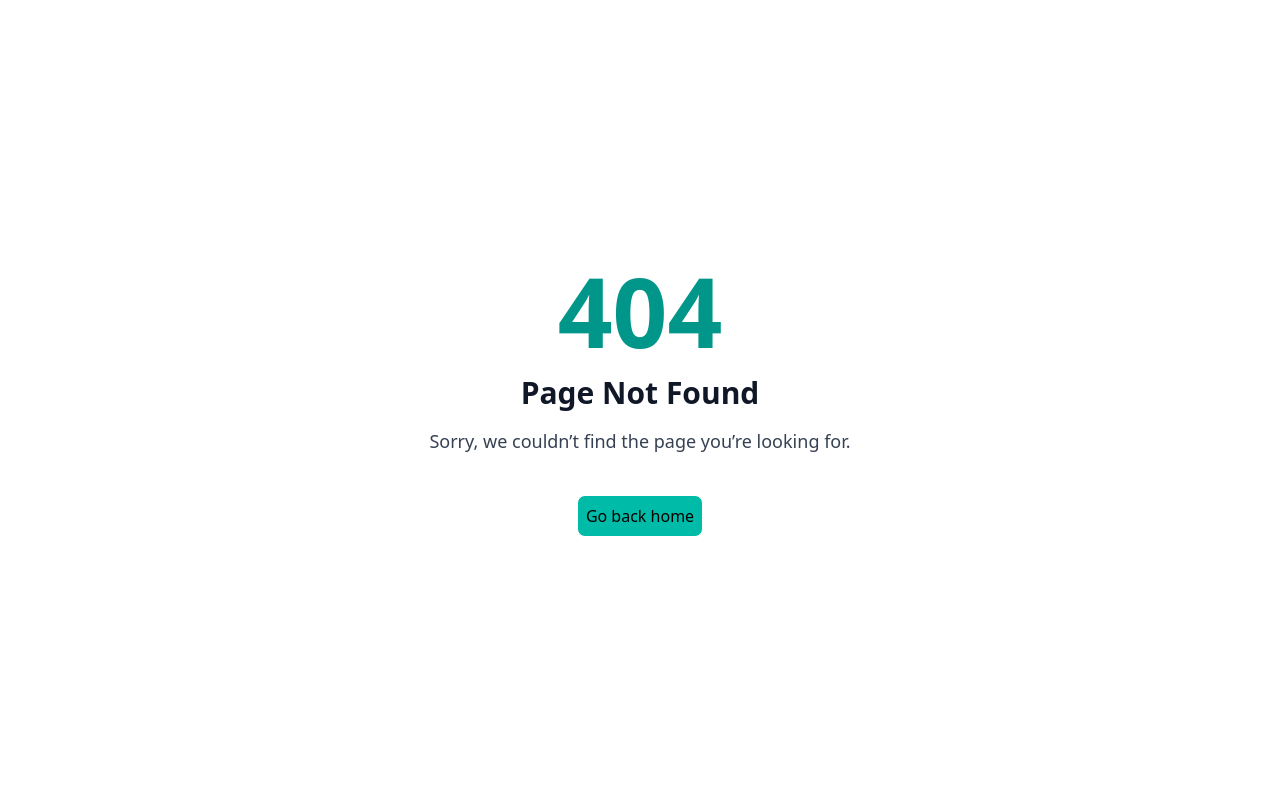
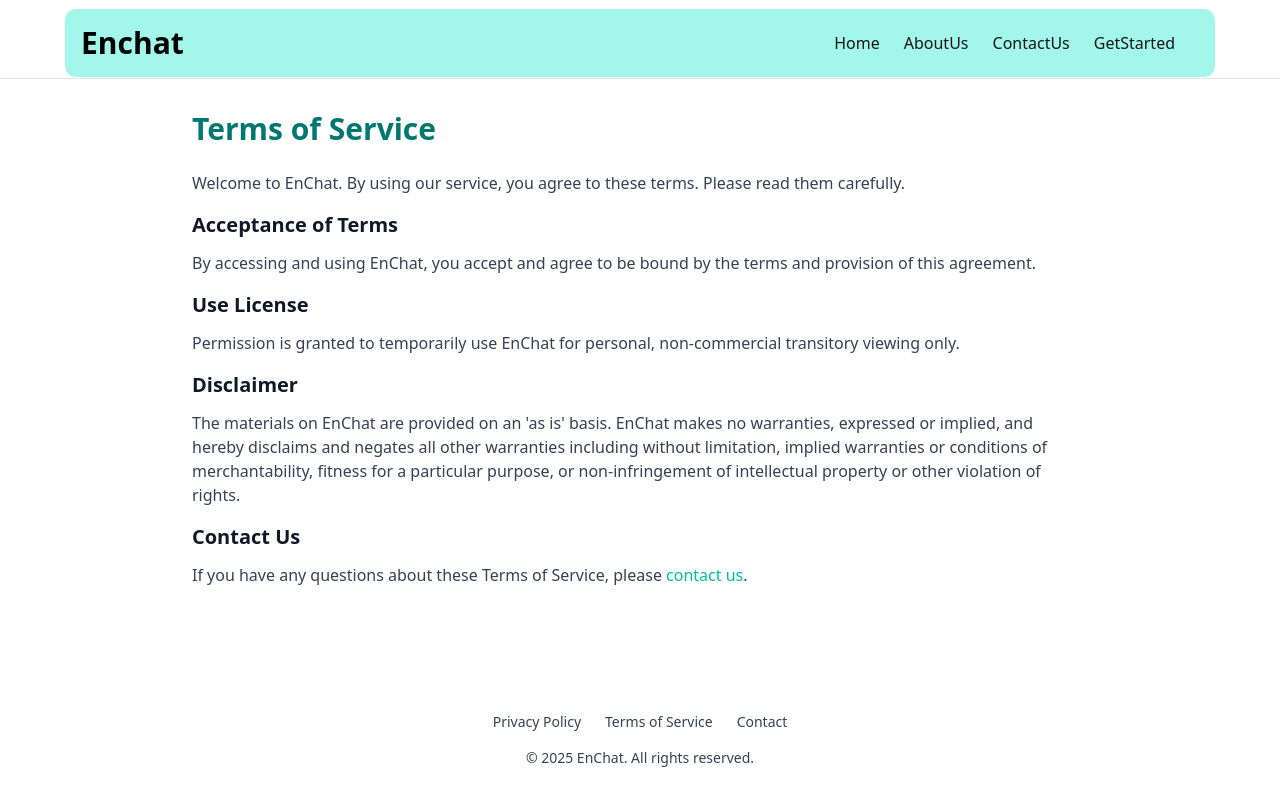
Before and after one commit to TajinderS22/EnChat, a Next.js app in the folder apps/web/: page /terms in a window 1280 px wide. Before the commit this address had no page. Built offline with nearby package versions, Linux system fonts and the light colour scheme.

Commit message:
Added missing routes

```diff
--- /dev/null
+++ b/apps/web/app/contact/page.tsx
@@ -0,0 +1,62 @@
+import Link from "next/link";
+import Navbar from "../../components/Navbar";
+
+export default function Contact() {
+  return (
+    <div className="flex flex-col max-w-[1920px] min-h-[100svh] mx-auto relative bg-white dark:bg-black">
+      {/* Header */}
+      <div className="sticky top-0 w-full backdrop-blur-md z-10 border-b border-gray-500/20">
+        <Navbar />
+      </div>
+
+      <main className="flex-grow px-4 py-8">
+        <div className="max-w-4xl mx-auto">
+          <h1 className="text-3xl font-bold text-teal-700 dark:text-teal-300 mb-6">
+            Contact Us
+          </h1>
+          <p className="text-gray-700 dark:text-gray-300 mb-4">
+            Have questions or need support? We'd love to hear from you. Reach out to us using the information below.
+          </p>
+          <h2 className="text-xl font-semibold text-gray-900 dark:text-white mb-3">
+            Email
+          </h2>
+          <p className="text-gray-700 dark:text-gray-300 mb-4">
+            For general inquiries, support, or feedback, email us at <a href="mailto:enchat@tajinder.xyz" className="text-teal-500 hover:underline">enchat@tajinder.xyz</a>.
+          </p>
+          <h2 className="text-xl font-semibold text-gray-900 dark:text-white mb-3">
+            Response Time
+          </h2>
+          <p className="text-gray-700 dark:text-gray-300 mb-4">
+            We aim to respond to all inquiries within 24-48 hours. For urgent security-related issues, please include "URGENT" in the subject line.
+          </p>
+          <h2 className="text-xl font-semibold text-gray-900 dark:text-white mb-3">
+            Other Resources
+          </h2>
+          <p className="text-gray-700 dark:text-gray-300">
+            Check out our <Link href="/privacy" className="text-teal-500 hover:underline">Privacy Policy</Link> and <Link href="/terms" className="text-teal-500 hover:underline">Terms of Service</Link> for more information.
+          </p>
+        </div>
+      </main>
+
+      {/* Footer */}
+      <footer className="w-full py-8 text-center">
+        <div className="max-w-5xl mx-auto px-6 text-gray-700 dark:text-gray-400">
+          <div className="flex justify-center gap-x-6 text-sm">
+            <Link href="/privacy" className="hover:text-teal-500 transition-colors">
+              Privacy Policy
+            </Link>
+            <Link href="/terms" className="hover:text-teal-500 transition-colors">
+              Terms of Service
+            </Link>
+            <Link href="/contact" className="hover:text-teal-500 transition-colors">
+              Contact
+            </Link>
+          </div>
+          <p className="text-sm mt-4">
+            &copy; {new Date().getFullYear()} EnChat. All rights reserved.
+          </p>
+        </div>
+      </footer>
+    </div>
+  );
+}
--- /dev/null
+++ b/apps/web/app/privacy/page.tsx
@@ -0,0 +1,62 @@
+import Link from "next/link";
+import Navbar from "../../components/Navbar";
+
+export default function Privacy() {
+  return (
+    <div className="flex flex-col max-w-[1920px] min-h-[100svh] mx-auto relative bg-white dark:bg-black">
+      {/* Header */}
+      <div className="sticky top-0 w-full backdrop-blur-md z-10 border-b border-gray-500/20">
+        <Navbar />
+      </div>
+
+      <main className="flex-grow px-4 py-8">
+        <div className="max-w-4xl mx-auto">
+          <h1 className="text-3xl font-bold text-teal-700 dark:text-teal-300 mb-6">
+            Privacy Policy
+          </h1>
+          <p className="text-gray-700 dark:text-gray-300 mb-4">
+            At EnChat, your privacy is our top priority. We are committed to protecting your personal information and ensuring that your conversations remain secure and private.
+          </p>
+          <h2 className="text-xl font-semibold text-gray-900 dark:text-white mb-3">
+            End-to-End Encryption
+          </h2>
+          <p className="text-gray-700 dark:text-gray-300 mb-4">
+            All messages are encrypted end-to-end, meaning only you and the intended recipient can read them. We do not have access to your message content.
+          </p>
+          <h2 className="text-xl font-semibold text-gray-900 dark:text-white mb-3">
+            Data Collection
+          </h2>
+          <p className="text-gray-700 dark:text-gray-300 mb-4">
+            We collect minimal data necessary for account creation and functionality, such as username, email, and encrypted keys. We do not track your usage or share data with third parties.
+          </p>
+          <h2 className="text-xl font-semibold text-gray-900 dark:text-white mb-3">
+            Contact Us
+          </h2>
+          <p className="text-gray-700 dark:text-gray-300">
+            If you have any questions about this Privacy Policy, please <Link href="/contact" className="text-teal-500 hover:underline">contact us</Link>.
+          </p>
+        </div>
+      </main>
+
+      {/* Footer */}
+      <footer className="w-full py-8 text-center">
+        <div className="max-w-5xl mx-auto px-6 text-gray-700 dark:text-gray-400">
+          <div className="flex justify-center gap-x-6 text-sm">
+            <Link href="/privacy" className="hover:text-teal-500 transition-colors">
+              Privacy Policy
+            </Link>
+            <Link href="/terms" className="hover:text-teal-500 transition-colors">
+              Terms of Service
+            </Link>
+            <Link href="/contact" className="hover:text-teal-500 transition-colors">
+              Contact
+            </Link>
+          </div>
+          <p className="text-sm mt-4">
+            &copy; {new Date().getFullYear()} EnChat. All rights reserved.
+          </p>
+        </div>
+      </footer>
+    </div>
+  );
+}
--- /dev/null
+++ b/apps/web/app/terms/page.tsx
@@ -0,0 +1,68 @@
+import Link from "next/link";
+import Navbar from "../../components/Navbar";
+
+export default function Terms() {
+  return (
+    <div className="flex flex-col max-w-[1920px] min-h-[100svh] mx-auto relative bg-white dark:bg-black">
+      {/* Header */}
+      <div className="sticky top-0 w-full backdrop-blur-md z-10 border-b border-gray-500/20">
+        <Navbar />
+      </div>
+
+      <main className="flex-grow px-4 py-8">
+        <div className="max-w-4xl mx-auto">
+          <h1 className="text-3xl font-bold text-teal-700 dark:text-teal-300 mb-6">
+            Terms of Service
+          </h1>
+          <p className="text-gray-700 dark:text-gray-300 mb-4">
+            Welcome to EnChat. By using our service, you agree to these terms. Please read them carefully.
+          </p>
+          <h2 className="text-xl font-semibold text-gray-900 dark:text-white mb-3">
+            Acceptance of Terms
+          </h2>
+          <p className="text-gray-700 dark:text-gray-300 mb-4">
+            By accessing and using EnChat, you accept and agree to be bound by the terms and provision of this agreement.
+          </p>
+          <h2 className="text-xl font-semibold text-gray-900 dark:text-white mb-3">
+            Use License
+          </h2>
+          <p className="text-gray-700 dark:text-gray-300 mb-4">
+            Permission is granted to temporarily use EnChat for personal, non-commercial transitory viewing only.
+          </p>
+          <h2 className="text-xl font-semibold text-gray-900 dark:text-white mb-3">
+            Disclaimer
+          </h2>
+          <p className="text-gray-700 dark:text-gray-300 mb-4">
+            The materials on EnChat are provided on an 'as is' basis. EnChat makes no warranties, expressed or implied, and hereby disclaims and negates all other warranties including without limitation, implied warranties or conditions of merchantability, fitness for a particular purpose, or non-infringement of intellectual property or other violation of rights.
+          </p>
+          <h2 className="text-xl font-semibold text-gray-900 dark:text-white mb-3">
+            Contact Us
+          </h2>
+          <p className="text-gray-700 dark:text-gray-300">
+            If you have any questions about these Terms of Service, please <Link href="/contact" className="text-teal-500 hover:underline">contact us</Link>.
+          </p>
+        </div>
+      </main>
+
+      {/* Footer */}
+      <footer className="w-full py-8 text-center">
+        <div className="max-w-5xl mx-auto px-6 text-gray-700 dark:text-gray-400">
+          <div className="flex justify-center gap-x-6 text-sm">
+            <Link href="/privacy" className="hover:text-teal-500 transition-colors">
+              Privacy Policy
+            </Link>
+            <Link href="/terms" className="hover:text-teal-500 transition-colors">
+              Terms of Service
+            </Link>
+            <Link href="/contact" className="hover:text-teal-500 transition-colors">
+              Contact
+            </Link>
+          </div>
+          <p className="text-sm mt-4">
+            &copy; {new Date().getFullYear()} EnChat. All rights reserved.
+          </p>
+        </div>
+      </footer>
+    </div>
+  );
+}
--- a/apps/web/components/Navbar.tsx
+++ b/apps/web/components/Navbar.tsx
@@ -14,10 +14,10 @@ const Navbar = () => {
         </div>
 
         <div className="list-none flex gap-6 items-center pr-6">
-          <li>Home</li>
-          <li>AboutUs</li>
-          <li>ContactUs</li>
-          <li>GetStarted</li>
+          <a href="/" ><li>Home</li></a>
+          <a href="/privacy" ><li>AboutUs</li></a>
+          <a href="/contact" ><li>ContactUs</li></a>
+          <a href="/signup" ><li>GetStarted</li></a>
         </div>
 
     </div>
```
